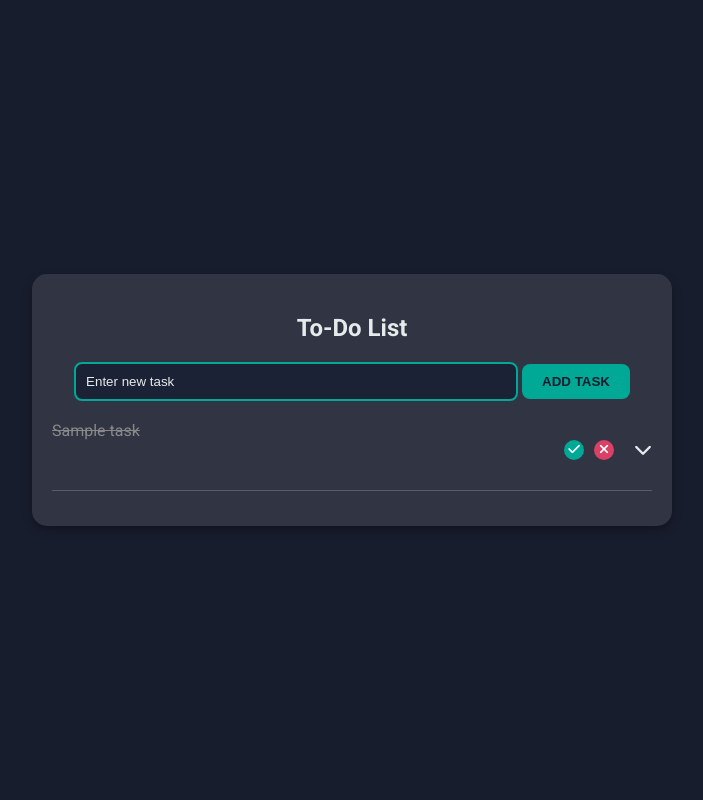
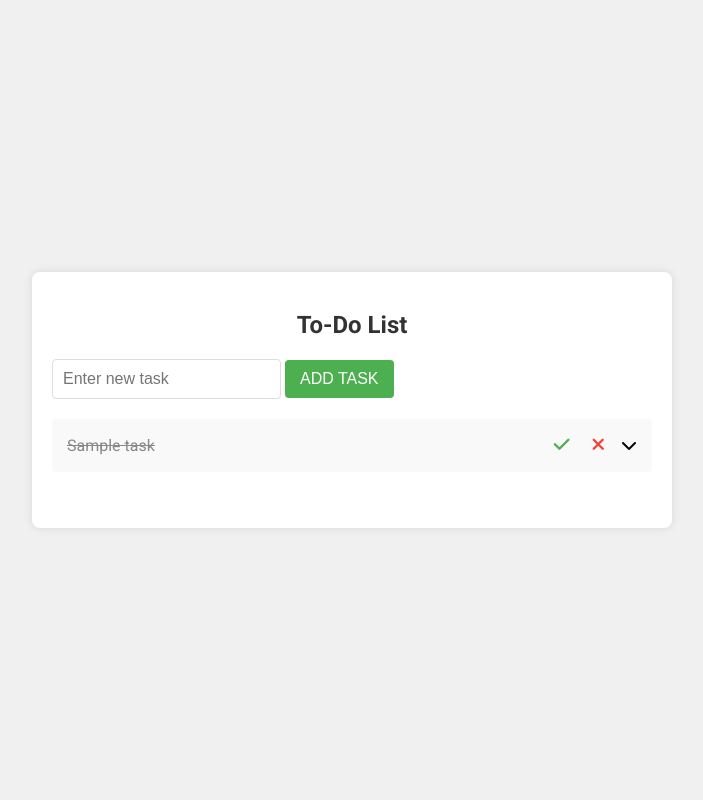
Before and after one commit to jdoodle-ai/Todo-App3, a Flask app: page / in a window 1280 px wide. Shown: the whole page, without its empty margins (288-991 px from the left). Run offline with Flask 2, Linux system fonts and the light colour scheme; tables that the repository leaves empty hold one stand-in row (values such as "Sample post").

Commit message:
Implement AI-powered Task Breakdown Feature

```diff
--- a/app.py
+++ b/app.py
@@ -1,5 +1,9 @@
-from flask import Flask, render_template, request, redirect, url_for
+import os
+from flask import Flask, render_template, request, redirect, url_for, jsonify
 from flask_sqlalchemy import SQLAlchemy
+import openai
+from functools import wraps
+from time import time
 
 # Initialize the Flask app
 app = Flask(__name__)
@@ -9,13 +13,34 @@ app.config['SQLALCHEMY_TRACK_MODIFICATIONS'] = False
 # Initialize the database
 db = SQLAlchemy(app)
 
+# Set up OpenAI API key
+openai.api_key = os.environ.get('OPENAI_API_KEY')
+
 # Create a Task model with description field
 class Task(db.Model):
     id = db.Column(db.Integer, primary_key=True)
     title = db.Column(db.String(200), nullable=False)
     completed = db.Column(db.Boolean, default=False)
-    description = db.Column(db.Text, default="")  # New field to store markdown text
+    description = db.Column(db.Text, default="")
 
+# Rate limiting decorator
+def rate_limit(limit=5, per=60):
+    def decorator(f):
+        last_reset = time()
+        calls = 0
+        @wraps(f)
+        def wrapper(*args, **kwargs):
+            nonlocal last_reset, calls
+            now = time()
+            if now - last_reset > per:
+                calls = 0
+                last_reset = now
+            if calls >= limit:
+                return jsonify({'error': 'Rate limit exceeded'}), 429
+            calls += 1
+            return f(*args, **kwargs)
+        return wrapper
+    return decorator
 
 # Route for the homepage
 @app.route('/')
@@ -41,7 +66,6 @@ def update_description(task_id):
         db.session.commit()
     return redirect(url_for('index'))
 
-
 # Route to delete a task
 @app.route('/delete/<int:task_id>', methods=['POST'])
 def delete_task(task_id):
@@ -59,9 +83,27 @@ def complete_task(task_id):
         db.session.commit()
     return redirect(url_for('index'))
 
+@app.route('/ai_breakdown/<int:task_id>', methods=['POST'])
+@rate_limit(limit=5, per=60)
+def ai_breakdown(task_id):
+    task = Task.query.get(task_id)
+    if not task:
+        return jsonify({'error': 'Task not found'}), 404
 
-
-
+    try:
+        response = openai.ChatCompletion.create(
+            model="gpt-4-0125-preview",
+            messages=[
+                {"role": "system", "content": "You are a helpful assistant that breaks down tasks into manageable steps."},
+                {"role": "user", "content": f"Generate a structured breakdown of the task '{task.title}' into 3-8 manageable steps."}
+            ]
+        )
+        breakdown = response.choices[0].message['content']
+        task.description = breakdown
+        db.session.commit()
+        return jsonify({'success': True, 'breakdown': breakdown})
+    except Exception as e:
+        return jsonify({'error': str(e)}), 500
 
 if __name__ == '__main__':
     with app.app_context():
--- a/requirements.txt
+++ b/requirements.txt
@@ -1,2 +1,3 @@
 Flask==2.1.2
 Flask-SQLAlchemy==2.5.1
+openai==0.27.0
--- a/static/styles.css
+++ b/static/styles.css
@@ -1,201 +1,158 @@
-/* General Body Styling */
 body {
-    background-color: #181D2E;
-    color: #E5EBEA;
     font-family: 'Roboto', sans-serif;
+    background-color: #f0f0f0;
+    margin: 0;
+    padding: 0;
     display: flex;
     justify-content: center;
     align-items: center;
-    height: 100vh;
-    margin: 0;
+    min-height: 100vh;
 }
 
-/* Main Container */
 .main-container {
-    background-color: rgba(255, 255, 255, 0.1);
+    background-color: white;
     padding: 20px;
-    border-radius: 15px;
-    box-shadow: 0 4px 10px rgba(0, 0, 0, 0.3);
-    width: 600px;
-    max-width: 90%;
+    border-radius: 8px;
+    box-shadow: 0 0 10px rgba(0, 0, 0, 0.1);
+    width: 80%;
+    max-width: 600px;
 }
 
-/* Task Text with Completed Class */
-.completed {
-    text-decoration: line-through;
-    color: #888888;
-}
-
-/* Title Styling */
 h2 {
+    color: #333;
     text-align: center;
     margin-bottom: 20px;
 }
 
-/* Form Styling */
 .form-container {
-    text-align: center;
+    display: flex;
     margin-bottom: 20px;
 }
 
 input[type="text"] {
-    width: 70%;
+    flex-grow: 1;
     padding: 10px;
-    border-radius: 8px;
-    border: 2px solid #00A896;
-    background-color: #1C2235;
-    color: #E5EBEA;
+    border: 1px solid #ddd;
+    border-radius: 4px;
+    font-size: 16px;
 }
 
-input[type="text"]::placeholder {
-    color: #E5EBEA;
-}
-
-/* Add Task Button */
 .add-task-button {
-    background-color: #00A896;
-    color: #181D2E;
+    padding: 10px 15px;
+    background-color: #4CAF50;
+    color: white;
     border: none;
-    padding: 10px 20px;
-    border-radius: 8px;
-    font-weight: bold;
+    border-radius: 4px;
     cursor: pointer;
+    font-size: 16px;
     transition: background-color 0.3s;
 }
 
 .add-task-button:hover {
-    background-color: #00796B;
+    background-color: #45a049;
 }
 
-/* Task List Styling */
 .task-list {
     list-style-type: none;
     padding: 0;
-    margin: 0;
 }
 
-/* Task Divider */
-.task-divider {
-    border-bottom: 1px solid rgba(255, 255, 255, 0.2);
-    padding-bottom: 15px;
-    margin-bottom: 15px;
-}
-
-/* Task Item Styling */
 .task-item {
-    display: flex;
-    flex-direction: column; /* Stack child elements vertically */
-    margin-bottom: 15px;
-}
-
-.task-header {
+    background-color: #f9f9f9;
+    margin-bottom: 10px;
+    padding: 15px;
+    border-radius: 4px;
     display: flex;
     justify-content: space-between;
     align-items: center;
-    width: 100%;
-}
-
-/* Align Action Buttons in a Horizontal Row */
-.task-actions {
-    display: flex;
-    align-items: center;
-    justify-content: flex-end;
-    gap: 10px;
+    flex-wrap: wrap;
 }
 
 .task-text {
     flex-grow: 1;
+    margin-right: 10px;
 }
 
-
-/* Collapsible Task Breakdown */
-.task-breakdown-container {
-    background-color: #1C2235;
-    padding: 15px;
-    border-radius: 8px;
-    margin-top: 5px;
+.task-actions {
+    display: flex;
+    align-items: center;
 }
 
-/* Textarea Styling */
-.description-textarea {
-    width: calc(100% - 20px);
-    height: auto;
-    padding: 10px;
-    margin-bottom: 10px;
-    border: 1px solid #00A896;
-    border-radius: 8px;
-    background-color: #2B3147;
-    color: #E5EBEA;
-    resize: none;
-    overflow-y: hidden;
-    min-height: 60px;
+.task-btn {
+    background: none;
+    border: none;
+    cursor: pointer;
+    font-size: 18px;
+    margin-left: 10px;
+    transition: color 0.3s;
 }
 
-/* Textarea Wrapper */
+.complete-btn {
+    color: #4CAF50;
+}
+
+.delete-btn {
+    color: #f44336;
+}
+
+.task-btn:hover {
+    opacity: 0.7;
+}
+
+.completed {
+    text-decoration: line-through;
+    color: #888;
+}
+
+.inline-form {
+    display: inline;
+}
+
+.task-divider {
+    border-bottom: 1px solid #eee;
+    padding-bottom: 10px;
+    margin-bottom: 10px;
+}
+
+.task-divider:last-child {
+    border-bottom: none;
+}
+
+.toggle-arrow {
+    cursor: pointer;
+    margin-left: 10px;
+}
+
+.task-breakdown-container {
+    width: 100%;
+    margin-top: 10px;
+}
+
+.description-textarea {
+    width: calc(100% - 40px);
+    min-height: 60px;
+    padding: 10px;
+    border: 1px solid #ddd;
+    border-radius: 4px;
+    font-size: 14px;
+    resize: vertical;
+}
+
 .textarea-wrapper {
     position: relative;
+    width: 100%;
 }
 
-/* AI Button Inside the Textarea */
 .ai-button {
     position: absolute;
-    bottom: 10px;
-    right: 10px;
-    background: transparent;
-    color: #00A896;
+    right: 5px;
+    bottom: 5px;
+    background: none;
     border: none;
-    border-radius: 50%;
-    padding: 5px;
     cursor: pointer;
-    transition: background-color 0.3s;
     font-size: 20px;
 }
 
 .ai-button:hover {
-    background-color: rgba(0, 168, 150, 0.2);
+    opacity: 0.7;
 }
-
-/* Toggle Arrow Styling */
-.toggle-arrow {
-    cursor: pointer;
-    font-size: 18px;
-    color: #E5EBEA;
-    margin-left: 10px;
-    display: flex;
-    align-items: center;
-}
-
-/* Task Button Styling */
-.task-btn {
-    border: none;
-    background: transparent;
-    cursor: pointer;
-    padding: 0;
-    margin: 0;
-    width: 20px;
-    height: 20px;
-    border-radius: 50%;
-    display: flex;
-    align-items: center;
-    justify-content: center;
-}
-
-/* Complete Button */
-.complete-btn {
-    background-color: #00A896;
-    color: #FFFFFF;
-}
-
-.complete-btn:hover {
-    background-color: #00796B;
-}
-
-/* Delete Button */
-.delete-btn {
-    background-color: #DA4167;
-    color: #FFFFFF;
-}
-
-.delete-btn:hover {
-    background-color: #B22F46;
-}
--- a/templates/index.html
+++ b/templates/index.html
@@ -56,18 +56,16 @@
                             </span>
                         </div>
 
-
                         <!-- Collapsible Task Breakdown Section -->
                         <div id="description-{{ task.id }}" class="task-breakdown-container" style="display: none;">
                             <!-- Textarea with AI Magic Button -->
                             <div class="textarea-wrapper">
                                 <textarea name="description" class="description-textarea" id="textarea-{{ task.id }}"
                                     oninput="autoResize(this);">{{ task.description }}</textarea>
-                                <button type="button" class="ai-button">
+                                <button type="button" class="ai-button" onclick="generateAIBreakdown({{ task.id }})">
                                     ✨
                                 </button>
                             </div>
-
                         </div>
                 </li>
             </div>
@@ -90,7 +88,6 @@
             }
         }
 
-
         // Auto-resize function for the textarea
         function autoResize(textarea) {
             textarea.style.height = 'auto';  // Reset the height to auto to shrink the textarea first
@@ -103,6 +100,30 @@
                 autoResize(textarea);
             });
         });
+
+        // Function to generate AI breakdown
+        function generateAIBreakdown(taskId) {
+            const textarea = document.getElementById(`textarea-${taskId}`);
+            textarea.value = "Generating AI breakdown...";
+            autoResize(textarea);
+
+            fetch(`/ai_breakdown/${taskId}`, {
+                method: 'POST',
+            })
+            .then(response => response.json())
+            .then(data => {
+                if (data.success) {
+                    textarea.value = data.breakdown;
+                    autoResize(textarea);
+                } else {
+                    textarea.value = "Error: " + data.error;
+                }
+            })
+            .catch(error => {
+                console.error('Error:', error);
+                textarea.value = "Error generating breakdown. Please try again.";
+            });
+        }
     </script>
 </body>
 
```
